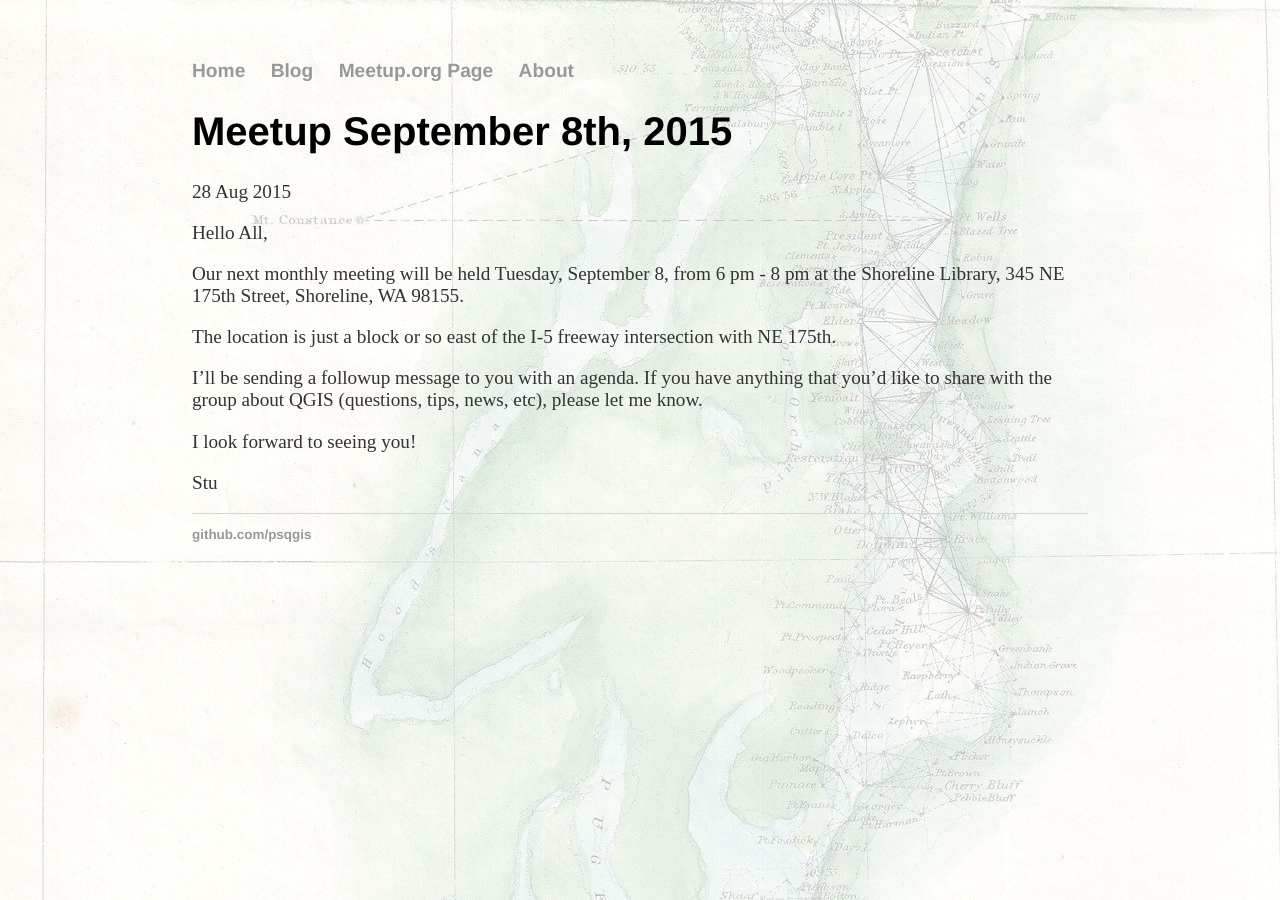
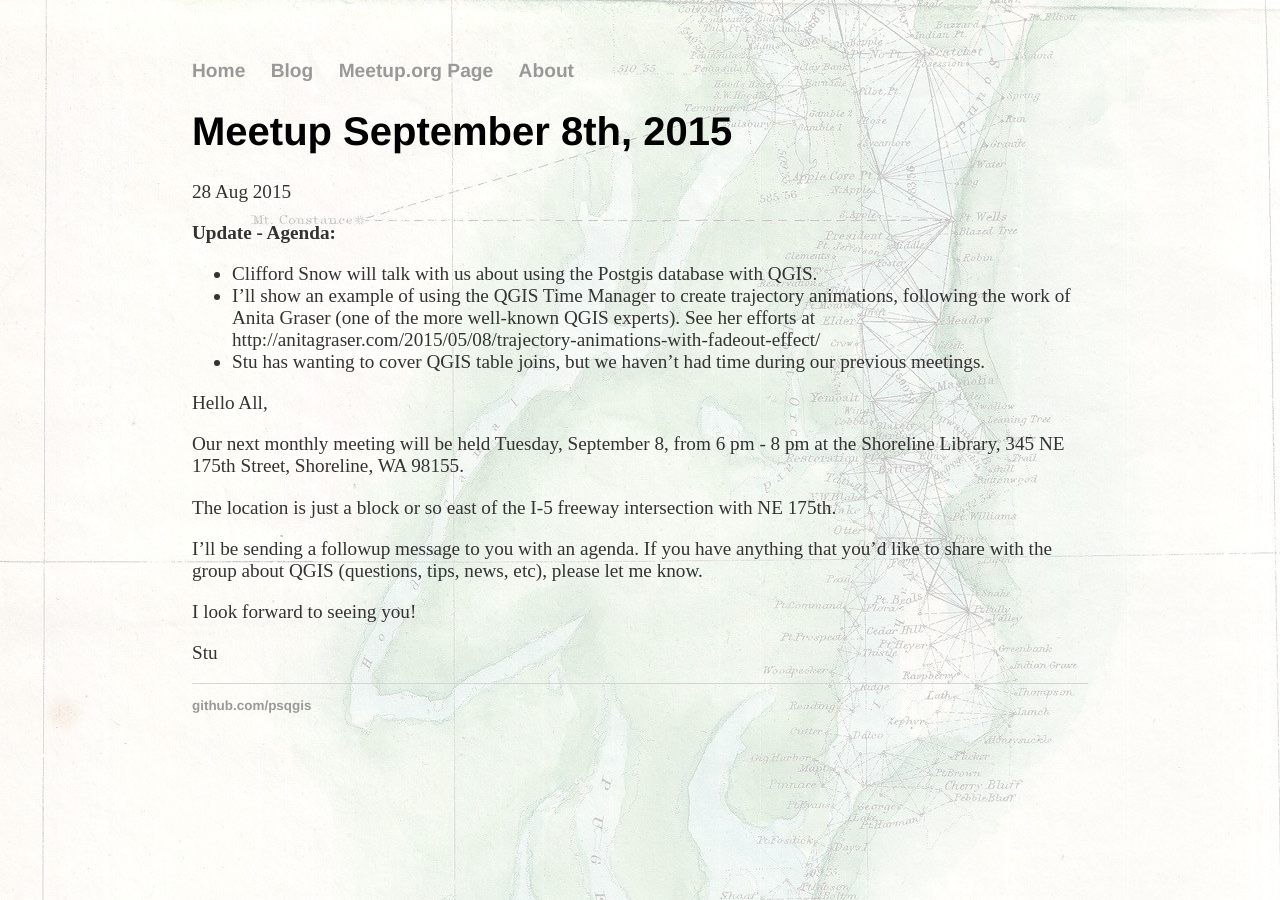
Before and after one commit to psqgis/psqgis.github.io, a Jekyll site: the page built from _posts/2015-08-28-Meetup-Sept-8th.md, in a window 1280 px wide. Built offline with Jekyll 4.4.1, drawn with Linux system fonts in a browser that asks for light colours.

Commit message:
Updated Sept 8 notice with the agenda

```diff
--- a/_posts/2015-08-28-Meetup-Sept-8th.md
+++ b/_posts/2015-08-28-Meetup-Sept-8th.md
@@ -4,6 +4,14 @@
 date: 2015-08-28
 schedule: 2015-09-08T18:00:00.0-7
 ---
+
+__Update - Agenda:__
+
+* Clifford Snow will talk with us about using the Postgis database with QGIS.
+* I'll show an example of using the QGIS Time Manager to create trajectory animations, following the work of Anita Graser (one of the more well-known QGIS experts).  See her efforts at http://anitagraser.com/2015/05/08/trajectory-animations-with-fadeout-effect/
+* Stu has wanting to cover QGIS table joins, but we haven't had time during our previous meetings.
+
+
 
 Hello All,
 
```
